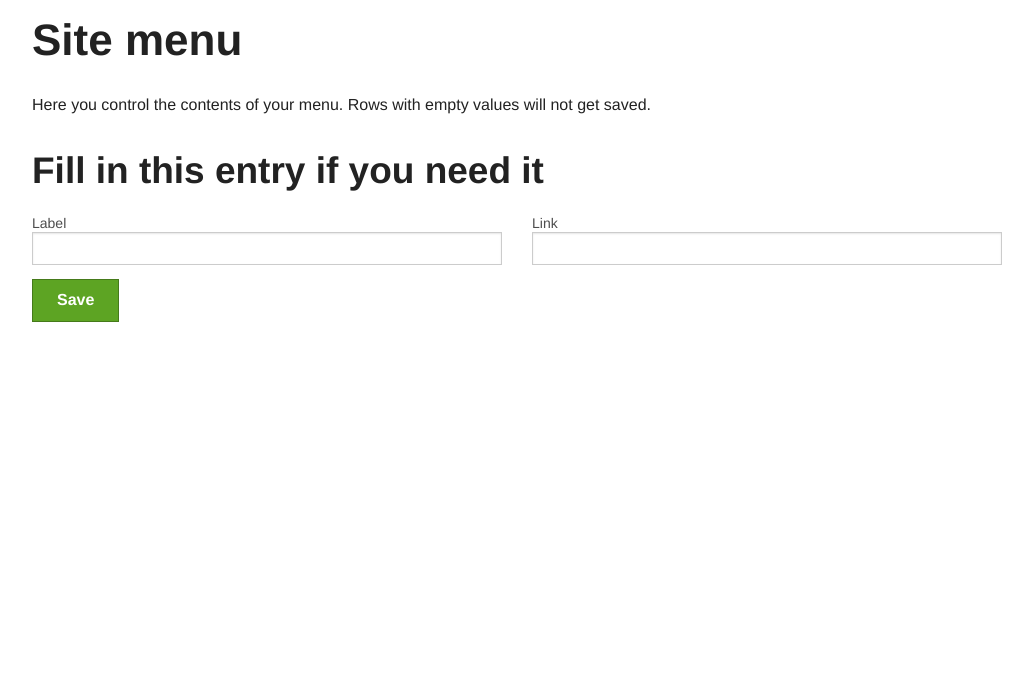
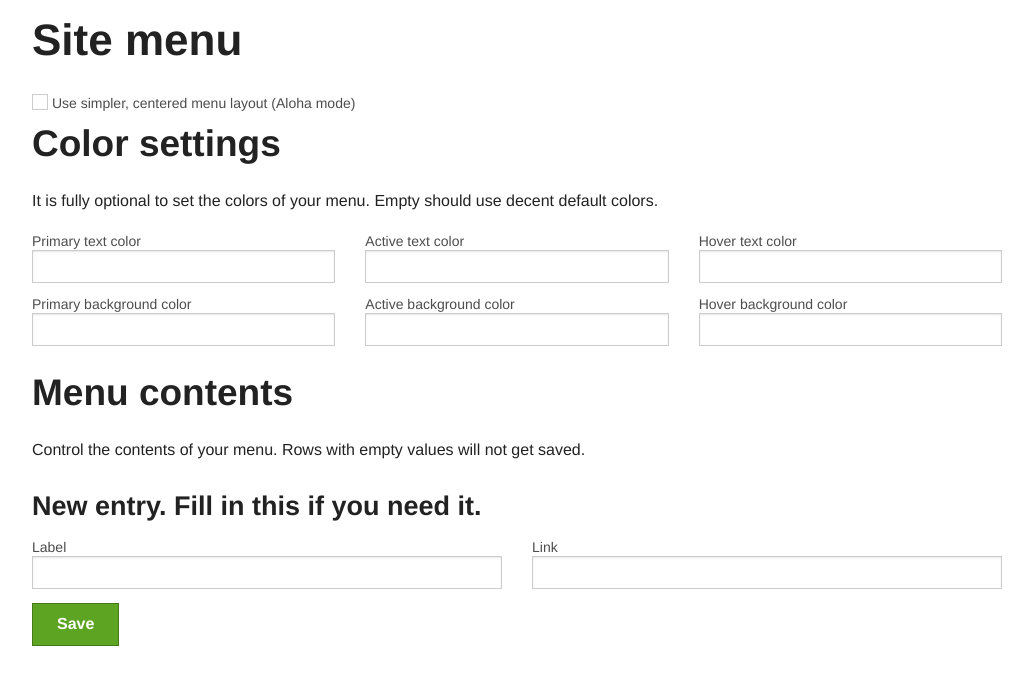
Before and after one commit to abal09/samklang, a Flask app: template templates/menu.html in a window 1280 px wide. Shown: the top 685 px of the page, without its empty margins (123-1156 px from the left). Run offline with Flask 2, Linux system fonts and the light colour scheme; the template is opened without the code that fills it, so the values that code supplies are empty; some libraries are stand-ins or nearby versions.

Commit message:
Aloha mode menu

```diff
--- a/app.py
+++ b/app.py
@@ -7,7 +7,7 @@ from flask.ext.mongoengine import MongoEngine
 from flask.ext.sendmail import Mail, Message
 from flask.ext.babel import Babel, format_datetime, format_date, format_time
 from flask.ext.babel import gettext as _
-from models import Site, File, MenuLink
+from models import Site, File, Menu, MenuLink
 from utils import save_file
 from blog import blog
 from pages import pages
@@ -52,6 +52,8 @@ def add_site():
     if g.site is None:
         abort(404)
     g.user = session.get("username", None)
+    if "menu" in g.site.active_modules:
+        g.menu, created = Menu.objects.get_or_create(site=g.site.domain)
 
 # fake login
 @app.route("/login", methods=["POST", "GET"])
@@ -274,20 +276,35 @@ def files():
     files = File.objects(site=g.site.domain)
     return render_template('files.html', files=files)
 
-@app.route("/menu/", methods=["POST", "GET"])
+@app.route("/a/l/", methods=["POST", "GET"])
 def menu():
+    if "menu" in g.site.active_modules:
+        menu = g.menu
+
     if request.method == "POST" and g.site.domain == g.user:
         if "username" in session and g.user == g.site.domain:
-            texts = request.form.getlist("text")
-            links = request.form.getlist("link")
-            g.site.menu_links = []
-            for text, link in zip(texts, links):
-                if text and link:
-                    g.site.menu_links.append(MenuLink(text=text, link=link))
-            g.site.save()
+                texts = request.form.getlist("text")
+                links = request.form.getlist("link")
+                menu.links = []
+                for text, link in zip(texts, links):
+                    if text and link:
+                        menu.links.append(MenuLink(text=text, link=link))
+                simple = request.form.get("simple", False)
+                print simple
+                if simple:
+                    menu.simple = True
+                else:
+                    menu.simple = False
+                menu.text_color = request.form.get("text_color", None)
+                menu.active_text_color = request.form.get("active_text_color", None)
+                menu.hover_text_color = request.form.get("hover_text_color", None)
+                menu.background_color = request.form.get("background_color", None)
+                menu.active_background_color = request.form.get("active_background_color", None)
+                menu.hover_background_color = request.form.get("hover_background_color", None)
+                menu.save()
         return redirect(url_for("index"))
 
-    return render_template("menu.html", menu_links=g.site.menu_links)
+    return render_template("menu.html")
 
 @app.route("/a/m/", methods=["POST", "GET"])
 def modules():
--- a/models.py
+++ b/models.py
@@ -8,6 +8,17 @@ class MenuLink(EmbeddedDocument):
     text = StringField(required=True)
     link = StringField(required=True)
 
+class Menu(Document):
+    site = StringField(required=True)
+    links = ListField(EmbeddedDocumentField(MenuLink))
+    simple = BooleanField(default=False)
+    background_color = StringField()
+    hover_background_color = StringField()
+    text_color = StringField()
+    hover_text_color = StringField()
+    active_background_color = StringField()
+    active_text_color = StringField()
+
 class Site(Document):
     domain = StringField(required=True)
     owner_email = StringField()  # Will get deprecated when user models arrive
@@ -17,7 +28,6 @@ class Site(Document):
     header_image = StringField()
     footers = ListField(StringField())
     active_modules = ListField(StringField())
-    menu_links = ListField(EmbeddedDocumentField(MenuLink))
     created = DateTimeField(default=datetime.datetime.now)
 
     meta = {
--- a/static/css/stylesheet.css
+++ b/static/css/stylesheet.css
@@ -29,6 +29,19 @@ p {
     margin-top: 20px;
 }
 
+.simple-menu {
+    list-style: none;
+    margin-top: 10px;
+    display: inline;
+}
+.simple-menu a {
+    font-weight: bold;
+    font-size: 20px;
+    padding: 15px;
+}
+.simple-menu a:hover {
+}
+
 #admin-button {
     float: right;
 }
--- a/templates/base.html
+++ b/templates/base.html
@@ -10,14 +10,8 @@
   <link rel="stylesheet" href="{{ url_for('static', filename='css/normalize.css') }}" />
   <link rel="stylesheet" href="{{ url_for('static', filename='css/foundation.css') }}" />
   <link rel="stylesheet" href="{{ url_for('static', filename='css/stylesheet.css') }}" />
-  {% if g.site.header_image %}
-  <style>
-#header {
-    background-image: url({{ url_for('media', filename=g.site.header_image, suffix="png") }});
-}
-    </style>
-  {% endif %}
   {% block css_files %}{% endblock %}
+  {% block css_menu %}{% endblock %}
 
   <script src="{{ url_for('static', filename='js/vendor/custom.modernizr.js') }}"></script>
 
@@ -37,7 +31,7 @@
             <li><a href="/a/m/">{% trans %}Modules{% endtrans %}</a></li>
             <li><a href="/files/">{% trans %}Files{% endtrans %}</a></li>
             {% if "menu" in g.site.active_modules %}
-            <li><a href="/menu/">{% trans %}Menu{% endtrans %}</a></li>
+            <li><a href="/a/l/">{% trans %}Menu{% endtrans %}</a></li>
             {% endif %}
             {% if "pages" in g.site.active_modules %}
             <li><a href="/pages/">{% trans %}Pages{% endtrans %}</a></li>
--- a/templates/menu.html
+++ b/templates/menu.html
@@ -12,9 +12,54 @@
 
 {% block main %}
 <h1>{% trans %}Site menu{% endtrans %}</h1>
-<p>{% trans %}Here you control the contents of your menu. Rows with empty values will not get saved.{% endtrans %}</p>
-<form method="POST" id="primary-form">
-{% for menu_link in menu_links %}
+
+<form method="POST" id="primary-form" class="custom">
+    <label for="simple">
+    {% if g.menu.simple %}
+    <input type="checkbox" id="simple" name="simple" style="display: none;">
+    <span class="custom checkbox checked"></span>
+    {% else %}
+    <input type="checkbox" id="simple" name="simple" style="display: none;">
+    <span class="custom checkbox"></span>
+    {% endif %}
+    {% trans %}Use simpler, centered menu layout (Aloha mode){% endtrans %}
+    </label>
+
+    <h2>{% trans %}Color settings{% endtrans %}</h2>
+<p>{% trans %}It is fully optional to set the colors of your menu. Empty should use decent default colors.{% endtrans %}</p>
+<div class="row">
+    <div class="small-4 columns">
+        <label>{% trans %}Primary text color{% endtrans %}</label>
+        <input type="text" name="text_color" value="{{ g.menu.text_color|default("", true) }}">
+    </div>
+    <div class="small-4 columns">
+        <label>{% trans %}Active text color{% endtrans %}</label>
+        <input type="text" name="active_text_color" value="{{ g.menu.active_text_color|default("", true) }}">
+    </div>
+    <div class="small-4 columns">
+        <label>{% trans %}Hover text color{% endtrans %}</label>
+        <input type="text" name="hover_text_color" value="{{ g.menu.hover_text_color|default("", true) }}">
+    </div>
+</div>
+
+<div class="row">
+    <div class="small-4 columns">
+        <label>{% trans %}Primary background color{% endtrans %}</label>
+        <input type="text" name="background_color" value="{{ g.menu.background_color|default("", true) }}">
+    </div>
+    <div class="small-4 columns">
+        <label>{% trans %}Active background color{% endtrans %}</label>
+        <input type="text" name="active_background_color" value="{{ g.menu.active_background_color|default("", true) }}">
+    </div>
+    <div class="small-4 columns">
+        <label>{% trans %}Hover background color{% endtrans %}</label>
+        <input type="text" name="hover_background_color" value="{{ g.menu.hover_background_color|default("", true) }}">
+    </div>
+</div>
+
+<h2>{% trans %}Menu contents{% endtrans %}</h2>
+<p>{% trans %}Control the contents of your menu. Rows with empty values will not get saved.{% endtrans %}</p>
+{% for menu_link in g.menu.links %}
 <div class="row">
     <div class="small-12 columns">
         <h2>{% trans number=loop.index %}Menu element {{ number }}{% endtrans %}</h2>
@@ -31,7 +76,7 @@
 {% endfor %}
 <div class="row">
     <div class="small-12 columns">
-        <h2>{% trans %}Fill in this entry if you need it{% endtrans %}</h2>
+        <h3>{% trans %}New entry. Fill in this if you need it.{% endtrans %}</h3>
     </div>
     <div class="small-6 columns">
         <label>{% trans %}Label{% endtrans %}</label>
@@ -47,6 +92,8 @@
         <button type="submit" class="success">{% trans %}Save{% endtrans %}</button>
     </div>
 </div>
+
+
 </form>
 
 {% endblock %}
--- a/templates/normal.html
+++ b/templates/normal.html
@@ -1,13 +1,58 @@
 {% extends "base.html" %}
 
+{% block css_menu %}
+<style>
+{% if g.menu.background_color %}
+#site-top-bar {
+    background-color: {{ g.menu.background_color }};
+}
+.top-bar-section ul {
+    background-color: {{ g.menu.background_color }};
+}
+{% endif %}
+#site-top-bar a {
+    {% if g.menu.text_color %}
+    color: {{ g.menu.text_color }};
+    {% endif %}
+    {% if g.menu.background_color %}
+    background-color: {{ g.menu.background_color }};
+    {% endif %}
+}
+#site-top-bar a:hover {
+    {% if g.menu.hover_text_color %}
+    color: {{ g.menu.hover_text_color }};
+    {% endif %}
+    {% if g.menu.hover_background_color %}
+    background-color: {{ g.menu.hover_background_color }};
+    {% endif %}
+}
+</style>
+{% endblock %}
+
 {% block main %}
+
+{% if "menu" in g.site.active_modules %}
+{% if g.menu.simple %}
+<div id="header" class="pagination-centered">
+{% if g.site.header_image %}
+    <a href="/"><img src="{{ url_for('media', filename=g.site.header_image) }}"></a>
+{% endif %}
+<nav class="top-bar" id="site-top-bar">
+<section class="top-bar-section pagination-centered">
+<ul class="">
+    {% for menu_link in g.menu.links %}
+    <li><a class="" href="{{ menu_link.link }}">{{ menu_link.text }}</a></li>
+    {% endfor %}
+</ul>
+</section>
+</nav>
+</div>
+{% else %}
 {% if g.site.header_image %}
 <div id="header">
     <a href="/"><img src="{{ url_for('media', filename=g.site.header_image) }}"></a>
 </div>
 {% endif %}
-
-{% if "menu" in g.site.active_modules %}
 <nav class="top-bar" id="site-top-bar">
     <ul class="title-area">
         <li class="name">
@@ -18,12 +63,19 @@
 
     <section class="top-bar-section">
         <ul class="left">
-            {% for menu_link in g.site.menu_links %}
+            {% for menu_link in g.menu.links %}
             <li><a href="{{ menu_link.link }}">{{ menu_link.text }}</a></li>
             {% endfor %}
         </ul>
     </section>
 </nav>
+{% endif %}
+{% else %}
+{% if g.site.header_image %}
+<div id="header">
+    <a href="/"><img src="{{ url_for('media', filename=g.site.header_image) }}"></a>
+</div>
+{% endif %}
 {% endif %}
 
 {% block content %}
```
